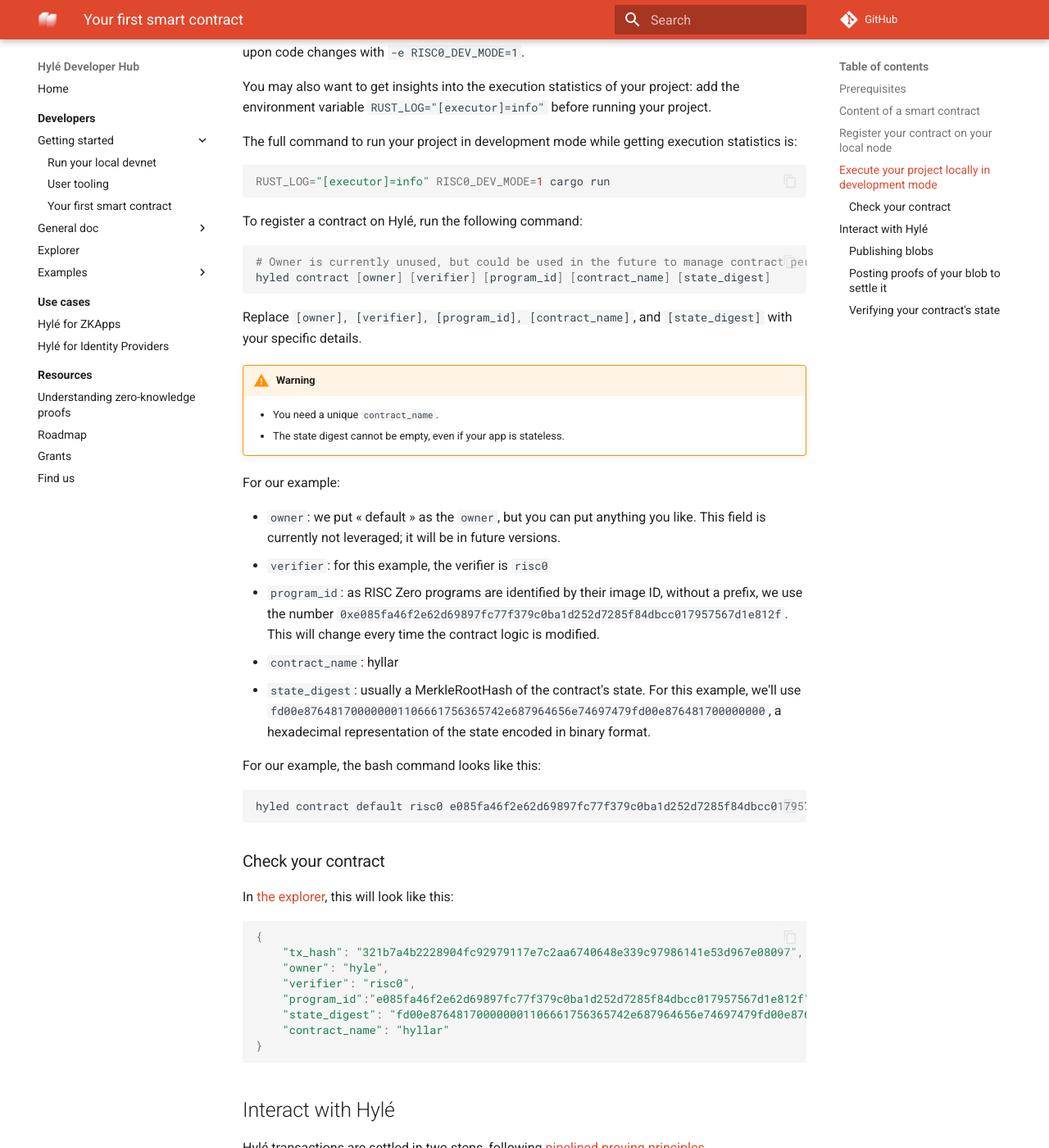
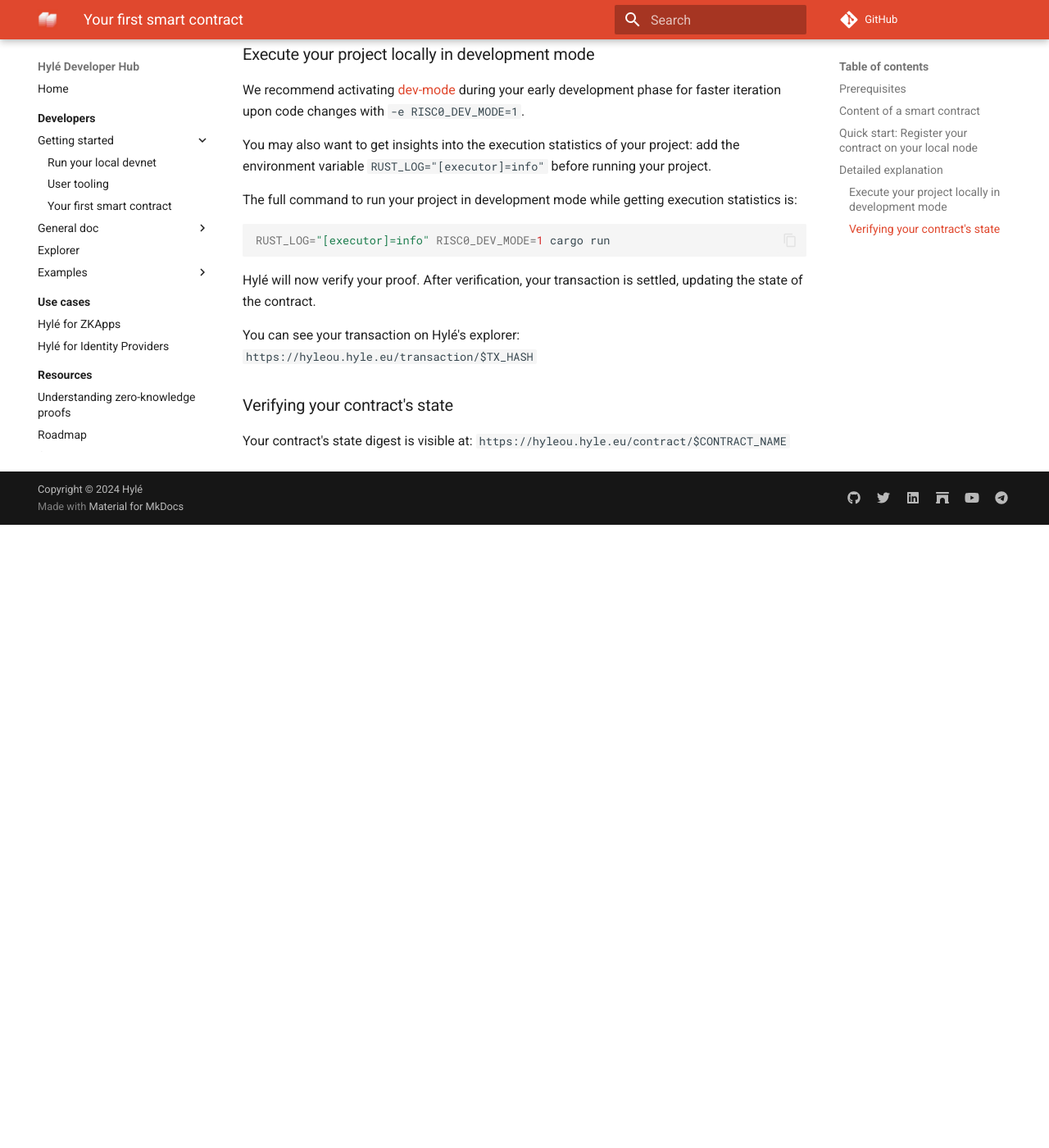
Before and after one commit to Hyle-org/devhub-hyle, an MkDocs documentation site: the page built from docs/developers/getting-started/your-first-erc20.md, in a window 1280 px wide and 1400 px high, scrolled down 1646 px. Shown: the whole window at 82% size. Built offline with MkDocs 1.6.1 and Material for MkDocs 9.7.7, drawn with Linux system fonts in a browser that asks for light colours; comment, search, counter and statistics services are not loaded; after the commit the page ends 2286 px from its top, so only the background shows below that; some of the changed text lies outside the part shown.

Commit message:
call with Bertrand

````diff
--- a/docs/developers/getting-started/your-first-erc20.md
+++ b/docs/developers/getting-started/your-first-erc20.md
@@ -1,6 +1,6 @@
 # Your first smart contract
 
-We'll use [our sample ERC20-like contract `hyllar`](https://github.com/Hyle-org/examples/tree/simple_erc20/simple-erc20) as the basis for this tutorial.
+We'll use [our sample token transfer example](https://github.com/Hyle-org/examples/tree/simple_erc20/simple-erc20) as the basis for this tutorial.
 
 Read more in our [anatomy of a smart contract](../general-doc/anatomy-smart-contracts.md).
 
@@ -23,17 +23,13 @@
 
 Read more about the [anatomy of smart contracts on Hylé](../general-doc/anatomy-smart-contracts.md).
 
-<!--## Start your devnet and install our CLI
-
-See our instructions on [starting your devnet](./devnet.md) and [downloading our CLI](./user-tooling.md) if not already done.
-
- Montrer un exemple de repo à clone -> ça te donnera cet output qui te donne le program ID à register.
+<!--Montrer un exemple de repo à clone -> ça te donnera cet output qui te donne le program ID à register.
 Pour ça, il faut que #tech fasse un exemple copier-coller avec un petit tooling à côté.
 On l'a avec hyrun. Note for Alex: hyled risque de sauter. -->
 
-## Register your contract on your local node
+## Quick start: Register your contract on your local node
 
-To build all methods and register the smart contract on the local node, run:
+To build all methods and register the smart contract on the local node [from the source](https://github.com/Hyle-org/examples/blob/simple_erc20/simple-erc20/host/src/main.rs), run:
 
 ```bash
 cargo run -- register 1000
@@ -61,7 +57,9 @@
 
 This example does not compose with an identity contract, thus no identity verification is made. This is the reason of the suffix `.simple_token` on the "from" & "to" transfer fields. More info on identity management will come in the documentation.
 
-## Execute your project locally in development mode
+## Detailed explanation
+
+### Execute your project locally in development mode
 
 We recommend activating [dev-mode](https://dev.risczero.com/api/generating-proofs/dev-mode) during your early development phase for faster iteration upon code changes with `-e RISC0_DEV_MODE=1`.
 
@@ -73,14 +71,7 @@
 RUST_LOG="[executor]=info" RISC0_DEV_MODE=1 cargo run
 ```
 
-To register a contract on Hylé, run the following command:
-
-```bash
-# Owner is currently unused, but could be used in the future to manage contract permissions
-hyled contract [owner] [verifier] [program_id] [contract_name] [state_digest]
-```
-
-Replace `[owner], [verifier], [program_id], [contract_name]`, and `[state_digest]` with your specific details.
+<!--
 
 !!! warning
     - You need a unique `contract_name`.
@@ -91,14 +82,8 @@
 - `owner`: we put « default » as the `owner`, but you can put anything you like. This field is currently not leveraged; it will be in future versions.
 - `verifier`: for this example, the verifier is `risc0`
 - `program_id`: as RISC Zero programs are identified by their image ID, without a prefix, we use the number `0xe085fa46f2e62d69897fc77f379c0ba1d252d7285f84dbcc017957567d1e812f`. This will change every time the contract logic is modified.
-- `contract_name`: hyllar
+- `contract_name`: here, we use `"simple_token"`
 - `state_digest`: usually a MerkleRootHash of the contract's state. For this example, we'll use `fd00e876481700000001106661756365742e687964656e74697479fd00e876481700000000`, a hexadecimal representation of the state encoded in binary format.
-
-For our example, the bash command looks like this:
-
-```bash
-hyled contract default risc0 e085fa46f2e62d69897fc77f379c0ba1d252d7285f84dbcc017957567d1e812f hyllar fd00e876481700000001106661756365742e687964656e74697479fd00e876481700000000
-```
 
 ### Check your contract
 
@@ -157,6 +142,7 @@
 # Make sure the name matches the contract you registered
 hyled proof [tx_hash] hyllar [path_to_proof]
 ```
+-->
 
 Hylé will now verify your proof. After verification, your transaction is settled, updating the state of the contract.
 
````
Also changed, not shown: other parts of docs/developers/getting-started/your-first-erc20.md (+1 -1 lines).
